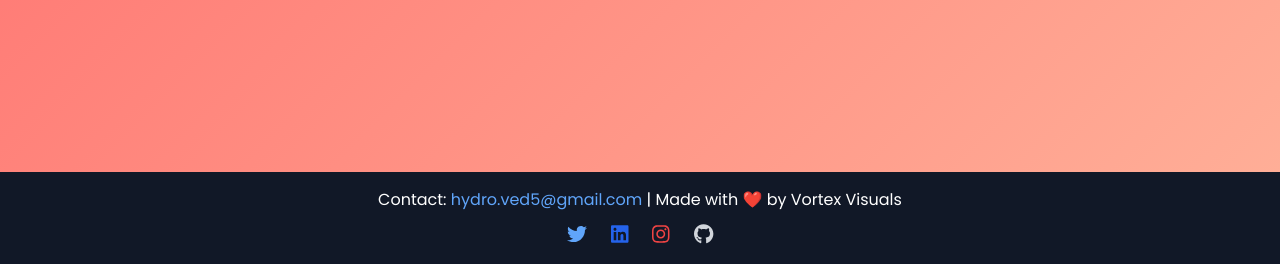
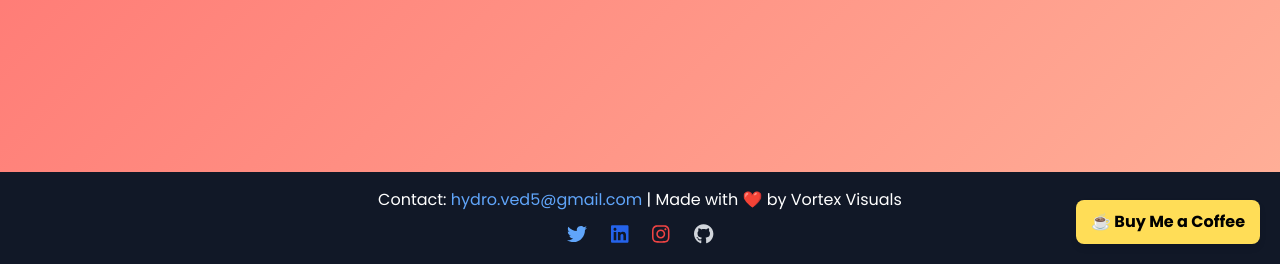
Before and after one commit to VortexV7/Inscripta, a Flask app: page / in a window 1280 px wide. Shown: the part 536-800 px from the top of the page. Run offline with Flask 3, Linux system fonts and the light colour scheme; some libraries are stand-ins or nearby versions.

Commit message:
Update index.html
Added buymeacoffee button

```diff
--- a/templates/index.html
+++ b/templates/index.html
@@ -10,6 +10,7 @@
     <link rel="icon" type="image/x-icon" href="{{ url_for('static', filename='favicon.ico') }}">
 
     <style>
+
         body {
             font-family: 'Poppins', sans-serif;
             transition: background 1s ease-in-out;
@@ -181,5 +182,35 @@
             setTimeout(() => tooltip.innerText = "Copy Text", 2000);
         }
     </script>
+
+<!-- Floating Donate Button -->
+<a href="https://www.buymeacoffee.com/veddd.zip" target="_blank" class="donate-btn">
+    ☕ Buy Me a Coffee
+</a>
+
+<!-- CSS for Floating Button -->
+<style>
+    .donate-btn {
+        position: fixed;
+        bottom: 20px;
+        right: 20px;
+        background-color: #ffdd57;
+        color: #000;
+        padding: 10px 15px;
+        font-weight: bold;
+        font-family: Poppins, sans-serif;
+        text-decoration: none;
+        border-radius: 8px;
+        box-shadow: 0 4px 6px rgba(0, 0, 0, 0.1);
+        transition: 0.3s;
+    }
+
+    .donate-btn:hover {
+        background-color: #ffc107;
+        box-shadow: 0 6px 10px rgba(0, 0, 0, 0.15);
+    }
+</style>
+
+
 </body>
 </html>
```
